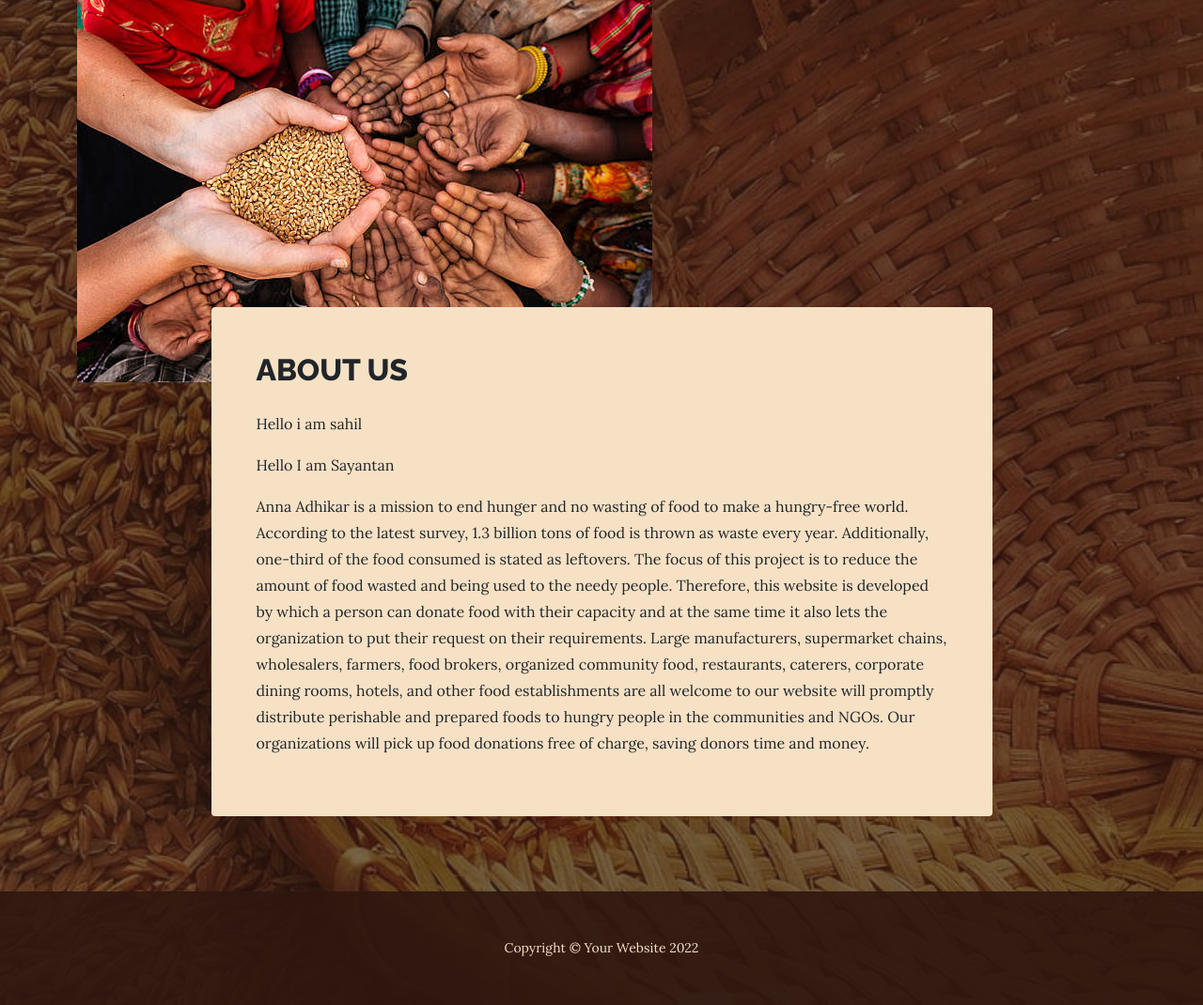
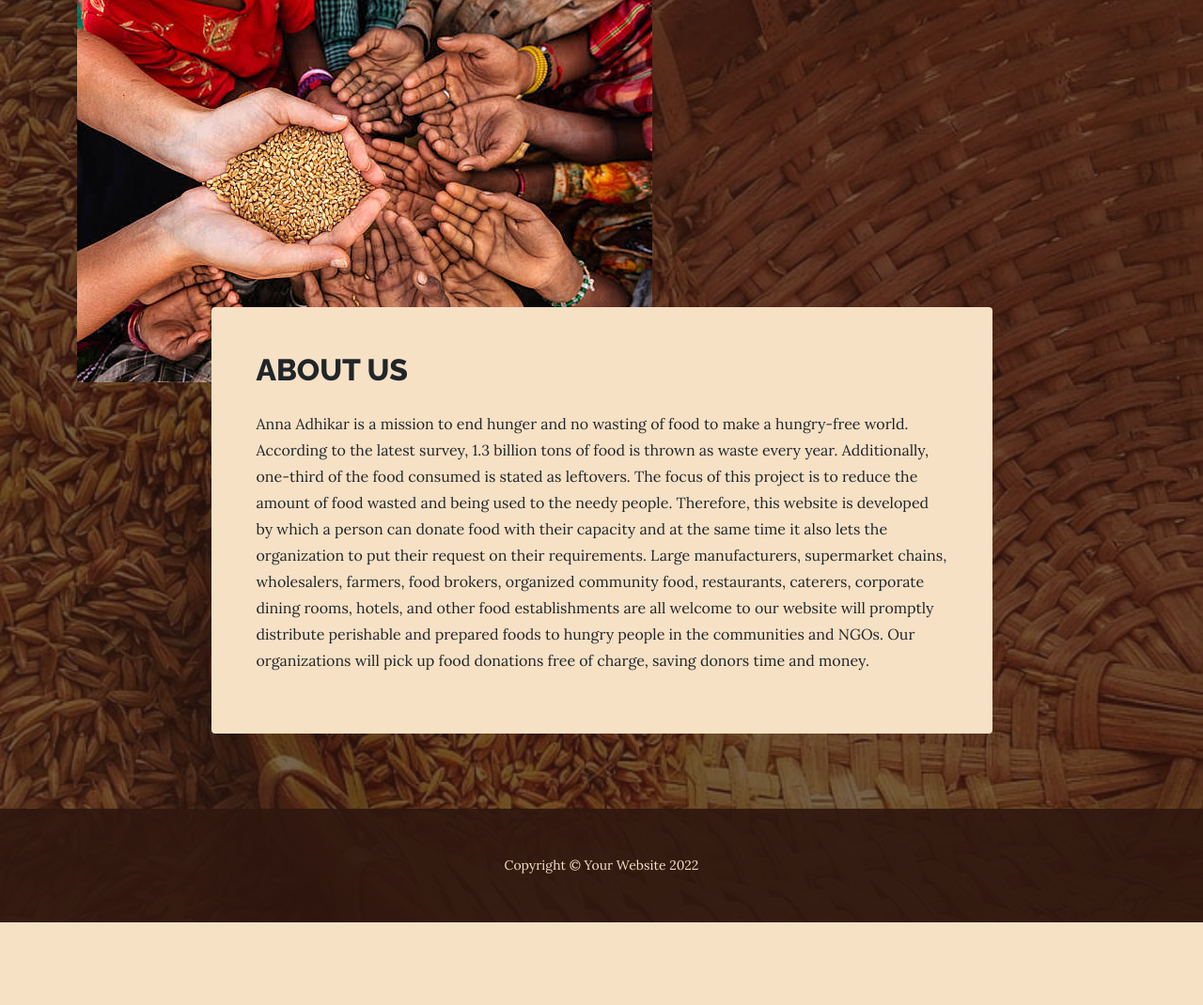
Before and after one commit to Sahil-Ahmed19/Anno-Adhikar, a PHP site: page /about.php in a window 1280 px wide. Shown: the part 453-1523 px from the top of the page at 94% size. After the commit the page ends 1435 px from the top, so only its background shows below. Run offline with PHP 8.4, Linux system fonts and the light colour scheme; some libraries are stand-ins or nearby versions.

Commit message:
edited about

```diff
--- a/about.php
+++ b/about.php
@@ -34,11 +34,6 @@
                                 <h2 class="section-heading mb-4">
                                     <span class="section-heading-upper">About Us</span>
                                 </h2>
-
-                                <p>Hello i am sahil</p>
-
-                                <p>Hello I am Sayantan</p>
-
                                 <p>Anna Adhikar is a mission to end hunger and no wasting of food to make a hungry-free world. According to the latest survey, 1.3 billion tons of food is thrown as waste every year. Additionally, one-third of the food consumed is stated as leftovers. The focus of this project is to reduce the amount of food wasted and being used to the needy people. Therefore, this website is developed by which a person can donate food with their capacity and at the same time it also lets the organization to put their request on their requirements. Large manufacturers, supermarket chains, wholesalers, farmers, food brokers, organized community food, restaurants, caterers, corporate dining rooms, hotels, and other food establishments are all welcome to our website will promptly distribute perishable and prepared foods to hungry people in the communities and NGOs. Our organizations will pick up food donations free of charge, saving donors time and money.</p>
                             </div>
                         </div>
```
